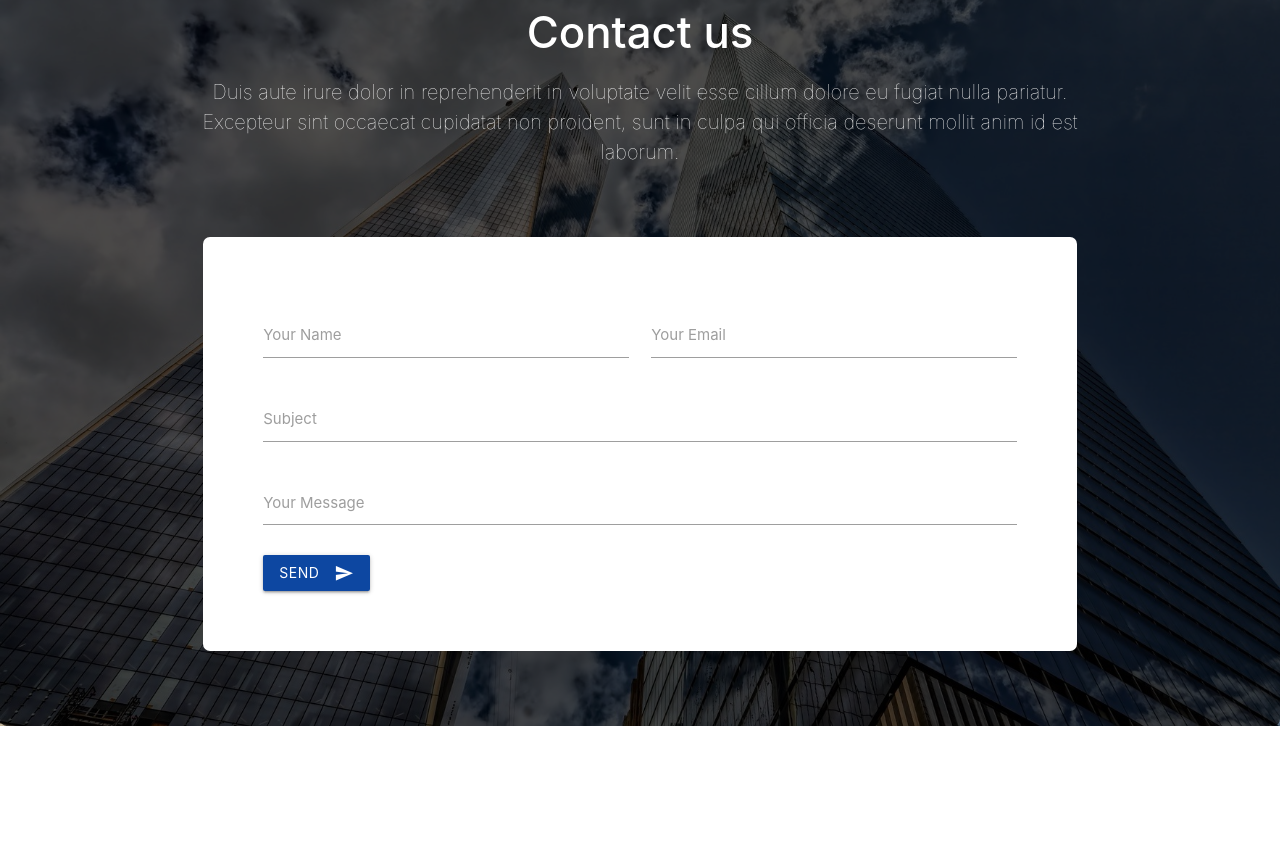
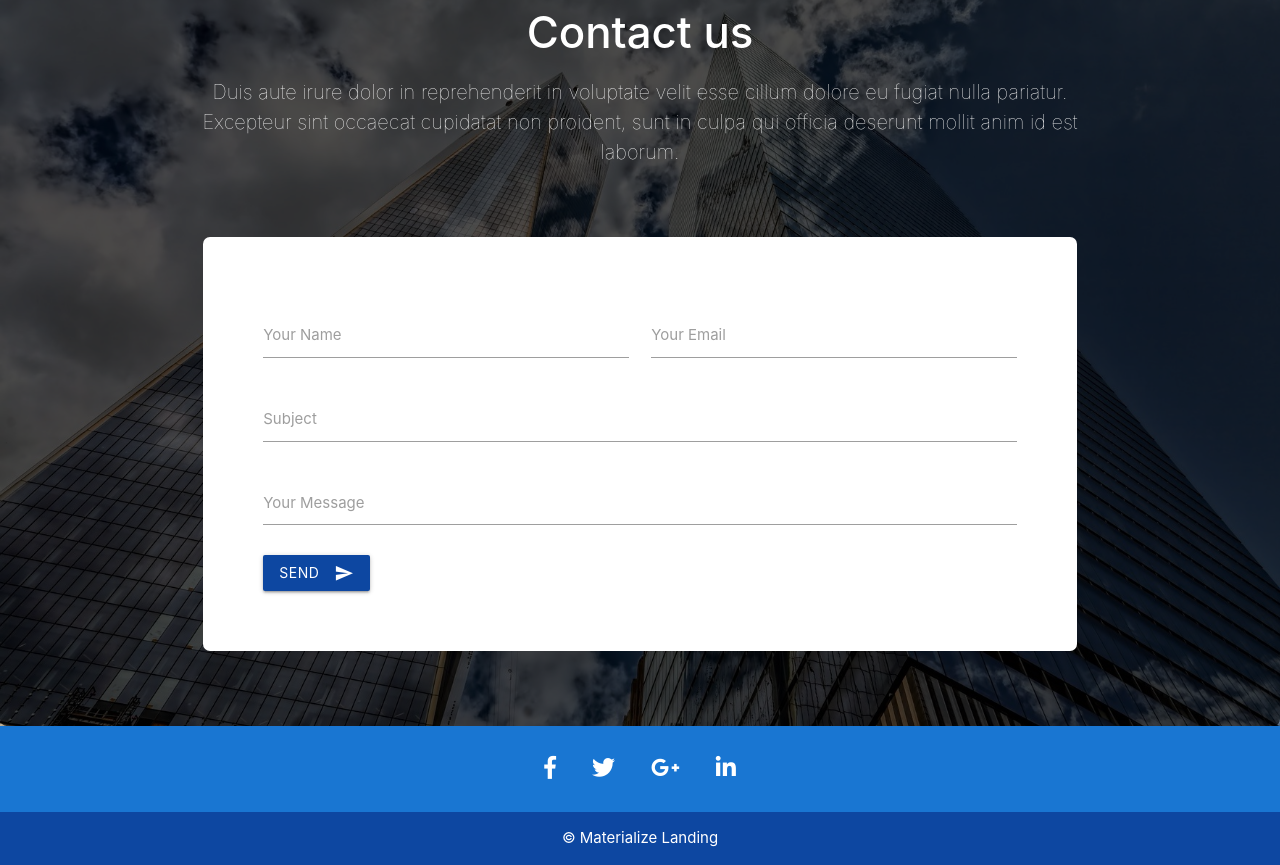
Before and after one commit to OstapHetman/material-websites, a website with bundled scripts: page landing-1/index.html in a window 1280 px wide. Shown: the part 4874-5739 px from the top of the page. Before the commit the page ends 5600 px from the top, so only its background shows below. Built offline with nearby package versions, Linux system fonts and the light colour scheme.

Commit message:
add layout for footer

```diff
--- a/landing-1/index.html
+++ b/landing-1/index.html
@@ -438,6 +438,43 @@
     </section>
     <!-- End Section: Contact Us -->
 
+    <!-- Start Footer -->
+    <footer>
+        <div class="top-part blue blue darken-2">
+            <div class="container">
+                <ul>
+                    <li>
+                        <a href="#">
+                            <i class="fab fa-facebook-f"></i>
+                        </a>
+                    </li>
+                    <li>
+                        <a href="#">
+                            <i class="fab fa-twitter"></i>
+                        </a>
+                    </li>
+                    <li>
+                        <a href="#">
+                            <i class="fab fa-google-plus-g"></i>
+                        </a>
+                    </li>
+                    <li>
+                        <a href="#">
+                            <i class="fab fa-linkedin-in"></i>
+                        </a>
+                    </li>
+                </ul>
+            </div>
+
+        </div>
+        <div class="bottom-part blue darken-4">
+            <div class="container">
+                <p class="center-align">&copy; Materialize Landing</p>
+            </div>
+        </div>
+    </footer>
+    <!-- End Footer -->
+
     <!-- Compiled and minified JavaScript -->
     <script src="https://cdnjs.cloudflare.com/ajax/libs/materialize/1.0.0-rc.2/js/materialize.min.js"></script>
     <script src="./index.js"></script>
--- a/landing-1/index.js
+++ b/landing-1/index.js
@@ -7,3 +7,4 @@ import "./scss/layout/_projects.scss";
 import "./scss/layout/_plans.scss";
 import "./scss/layout/_team.scss";
 import "./scss/layout/_contact.scss";
+import "./scss/layout/_footer.scss";
--- /dev/null
+++ b/landing-1/scss/layout/_footer.scss
@@ -0,0 +1,22 @@
+footer {
+  ul {
+    margin: 0;
+    display: flex;
+    justify-content: center;
+    padding: 2rem 0;
+    li {
+      padding: 0 1.2rem;
+      a {
+        i {
+          color: #fff;
+          font-size: 23px;
+        }
+      }
+    }
+  }
+  p {
+    margin: 0;
+    color: #fff;
+    padding: 1rem 0;
+  }
+}
--- a/landing-1/scss/main.scss
+++ /dev/null
@@ -1,4 +0,0 @@
-$color: red;
-h1 {
-  color: $color;
-}
```
Also changed, not shown: landing-1/dist/index.html, 3 other files.
